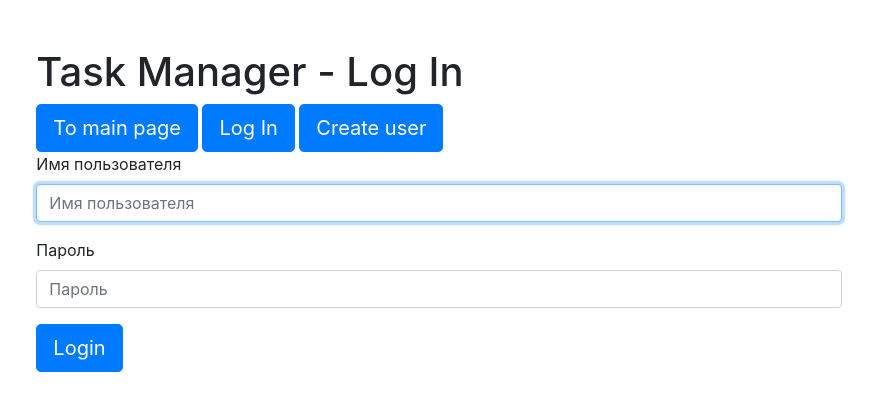
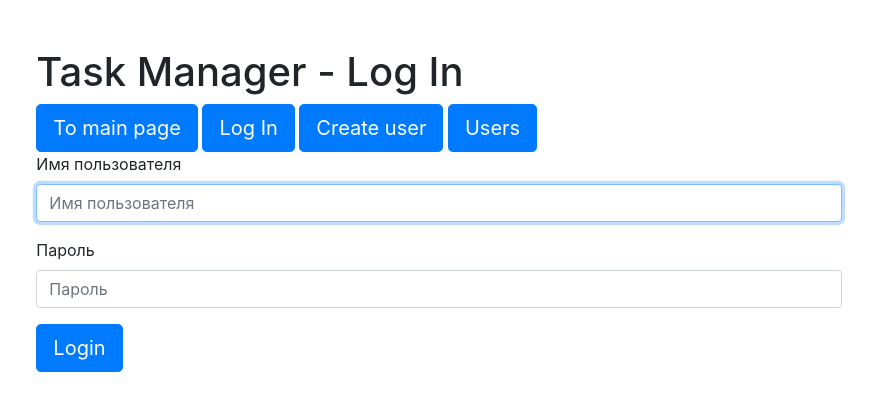
Before and after one commit to dmitriy-ga/python-project-52, a Django app: page /login/ in a window 1280 px wide. Shown: the top 411 px of the page, without its empty margins (201-1078 px from the left). Run offline with Django 4.2, Linux system fonts and the light colour scheme; some libraries are stand-ins or nearby versions.

Commit message:
Testing additional Users button

```diff
--- a/task_manager/templates/login.html
+++ b/task_manager/templates/login.html
@@ -7,6 +7,7 @@
 <a class="btn btn-primary btn-lg" href="/">{% translate "To main page" %}</a>
 <a class="btn btn-primary btn-lg" href="{% url 'login' %}">{% translate "Log In" %}</a>
 <a class="btn btn-primary btn-lg" href="/users/create">{% translate "Create user" %}</a>
+<a class="btn btn-primary btn-lg" href="{% url 'users_index' %}">{% translate "Users" %}</a>
 
 {% if form.subject.errors %}
 <div>
```
Also changed, not shown: task_manager/locale/ru/LC_MESSAGES/django.po.
